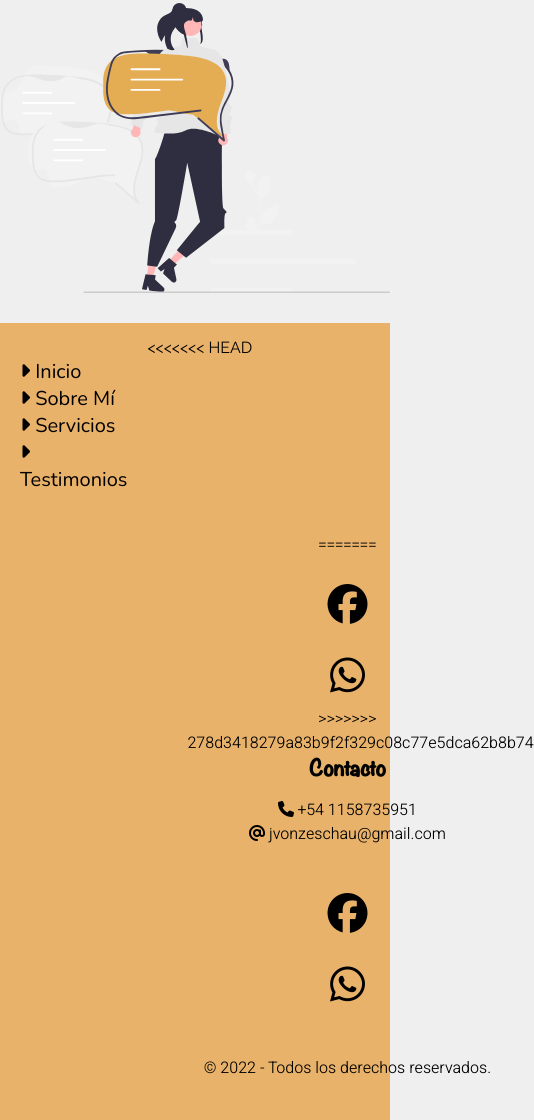
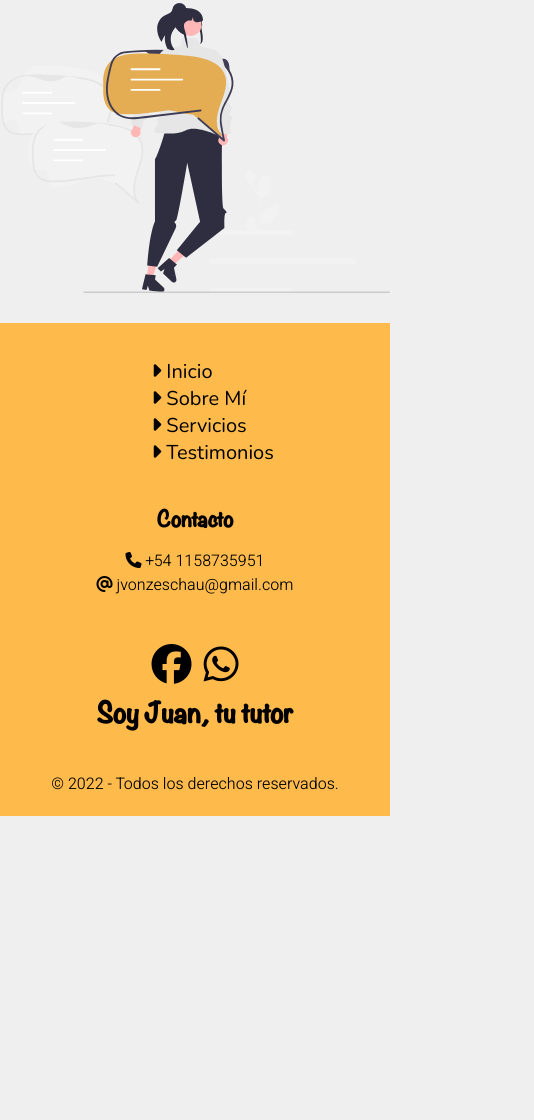
Before and after one commit to nicolasrodriguez3/soy-juan-tu-tutor, a website: page index.html in a window 390 px wide. Shown: the part 4601-5721 px from the top of the page, 534 px wide, since content can reach past the window. After the commit the page ends 5417 px from the top, so only its background shows below. Drawn offline with nearby package versions, Linux system fonts and the light colour scheme; a web font is replaced by a local one.

Commit message:
Se modifico el footer x2

```diff
--- a/index.html
+++ b/index.html
@@ -309,41 +309,26 @@
 		<footer class="footerIndex">
 			<section class="footerLinks">
 				<ul>
-					<li>
-						<a class="#" href="#"><i class="fa-solid fa-caret-right"></i> Inicio</a>
-					</li>
-					<li>
-						<a class="#" href="#"><i class="fa-solid fa-caret-right"></i> Sobre Mí</a>
-					</li>
-					<li>
-						<a class="#" href="#"><i class="fa-solid fa-caret-right"></i> Servicios</a>
-					</li>
-					<li>
-						<a class="#" href="#"><i class="fa-solid fa-caret-right"></i> Testimonios</a>
-					</li>
+					<li><a class="#" href="#"><i class="fa-solid fa-caret-right"></i> Inicio</a></li>
+					<li><a class="#" href="#acerca"><i class="fa-solid fa-caret-right"></i> Sobre Mí</a></li>
+					<li><a class="#" href="#servicios"><i class="fa-solid fa-caret-right"></i> Servicios</a></li>
+					<li><a class="#" href="#testimonios"><i class="fa-solid fa-caret-right"></i> Testimonios</a></li>
 				</ul>
 			</section>
-<<<<<<< HEAD
 			<section class="contact">
-=======
-			<section class="social">
-				<div class="contact-icons">
-					<a href="https://www.facebook.com/soyjuantututor" target="_blank" rel="noopener noreferrer"><i class="fa-brands fa-facebook"></i></a>
-					<a href="https://api.whatsapp.com/send/?phone=5491158735951&text=Hola+Juan%21+Me+gustar%C3%ADa+tener+m%C3%A1s+informaci%C3%B3n+sobre+como+podes+ayudarme+con+mi+TF%21+Gracias%21&app_absent=0" target="_blank" rel="noopener noreferrer"
-						><i class="fa-brands fa-whatsapp"></i
-					></a>
+				<h4>Contacto</h4>
+				<div class="contact-items">
+					<a href="tel:541158735951"><i class="fa-solid fa-phone"></i> +54 1158735951</a>
+					<a href="mailto:jvonzeschau@gmail.com"><i class="fa-solid fa-at"></i> jvonzeschau@gmail.com</a>
 				</div>
-
->>>>>>> 278d3418279a83b9f2f329c08c77e5dca62b8b74
-				<h4>Contacto</h4>
-				<a href="tel:541158735951"><i class="fa-solid fa-phone"></i> +54 1158735951</a>
-				<a href="mailto:jvonzeschau@gmail.com"><i class="fa-solid fa-at"></i> jvonzeschau@gmail.com</a>
 			</section>
 			<section class="social">
 				<div class="contact-icons">
-					<a href="#" target="_blank" rel="noopener noreferrer"><i class="fa-brands fa-facebook"></i></a>
-					<a href="https://walink.co/a32b08" target="_blank" rel="noopener noreferrer"><i class="fa-brands fa-whatsapp"></i
-					></a>
+					<a  title="Facebook" href="https://www.facebook.com/soyjuantututor" target="_blank" rel="noopener noreferrer" ><i class="fa-brands fa-facebook"></i></a>
+					<a title="Escribime al whatsapp" href="https://api.whatsapp.com/send/?phone=5491158735951&text=Hola+Juan%21+Me+gustar%C3%ADa+tener+m%C3%A1s+informaci%C3%B3n+sobre+como+podes+ayudarme+con+mi+TF%21+Gracias%21&app_absent=0" target="_blank" rel="noopener noreferrer"><i class="fa-brands fa-whatsapp"></i></a>
+				</div>
+				<div>
+					<a href="#" class="header-logo" title="Pulsa para volver al inicio">Soy Juan, tu tutor</a>
 				</div>
 			</section>
 			<section class="copyRight">
--- a/scss/_footer.scss
+++ b/scss/_footer.scss
@@ -1,6 +1,6 @@
 .footerIndex {
 	width: 100%;
-	background-color: $first-color;
+	background-color: $third-color;
 	color: #000;
 	padding-top: 15px;
 	display: grid;
@@ -32,13 +32,16 @@
 		font-family: "Heebo", sans-serif;
 		text-align: center;
 		grid-column: 2/4;
-		display: flex;
-		justify-content: center;
-		flex-direction: column;
 		h4{
 			font-size: 25px;
-			font-family: $font-family;
+			font-family: $font-title;
 			padding-bottom: 15px;
+		}
+		.contact-items {
+			display: flex;
+		 	justify-content: center;
+			align-items: center;
+			flex-direction: column;
 		}
 	}
 	.social {
@@ -46,10 +49,10 @@
 		text-align: center;
 		grid-column: 4/5;
 		.contact-icons {
-			font-size: 40px;
 			display: flex;
 			justify-content: center;
-			flex-direction: column;
+			flex-direction: row;
+			font-size: 40px;
 			gap: .75rem;
 		}
 		a{
@@ -62,7 +65,29 @@
 		grid-column: 1/5;
 	}
 }
-@media screen and (max-width: 372px) {
+@media screen and (max-width: 780px) {
+	.footerIndex {
+		grid-template-columns: 1fr 1fr;
+		.footerLinks{
+		  grid-column: 1/2;
+		  display: flex;
+		  justify-content: center;
+		  a{
+			  padding-left:35px;
+			}
+		}
+		.contact {
+			grid-column: 2/3;
+		}
+		.social {
+		  grid-column: 1/3;
+	  }
+		.copyRight {
+		  grid-column: 1/3;
+		}
+	  }
+}
+@media screen and (max-width: 500px) {
     .footerIndex {
       grid-template-columns: 1fr;
       .footerLinks{
```
Also changed, not shown: css/style.css, 1 other file.
